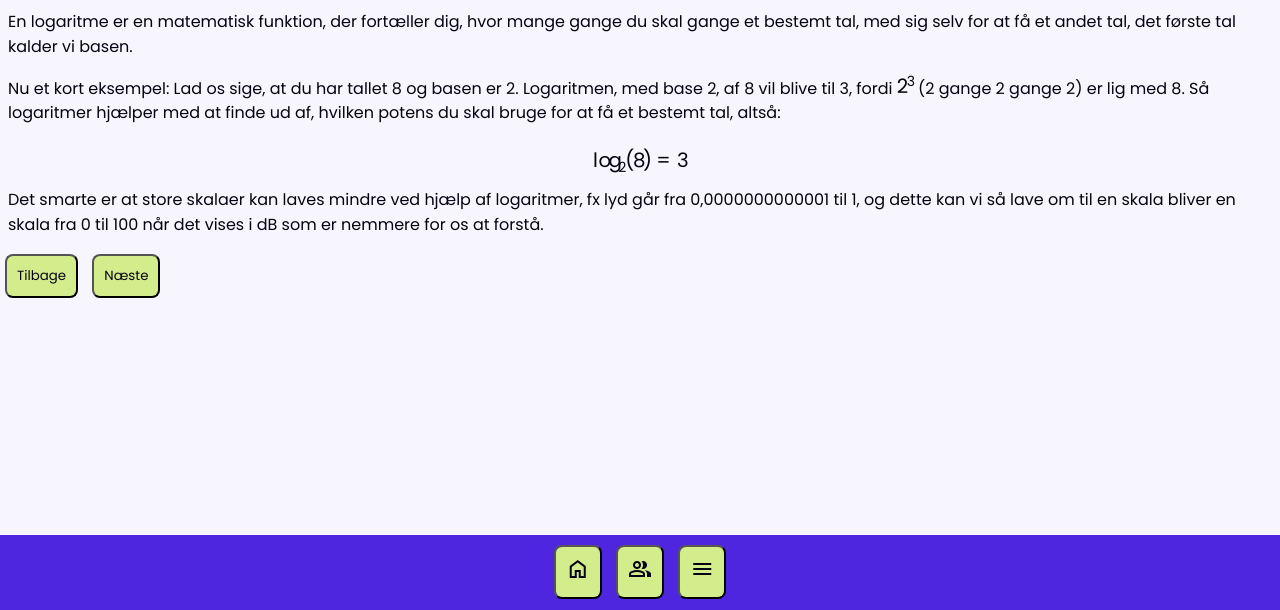
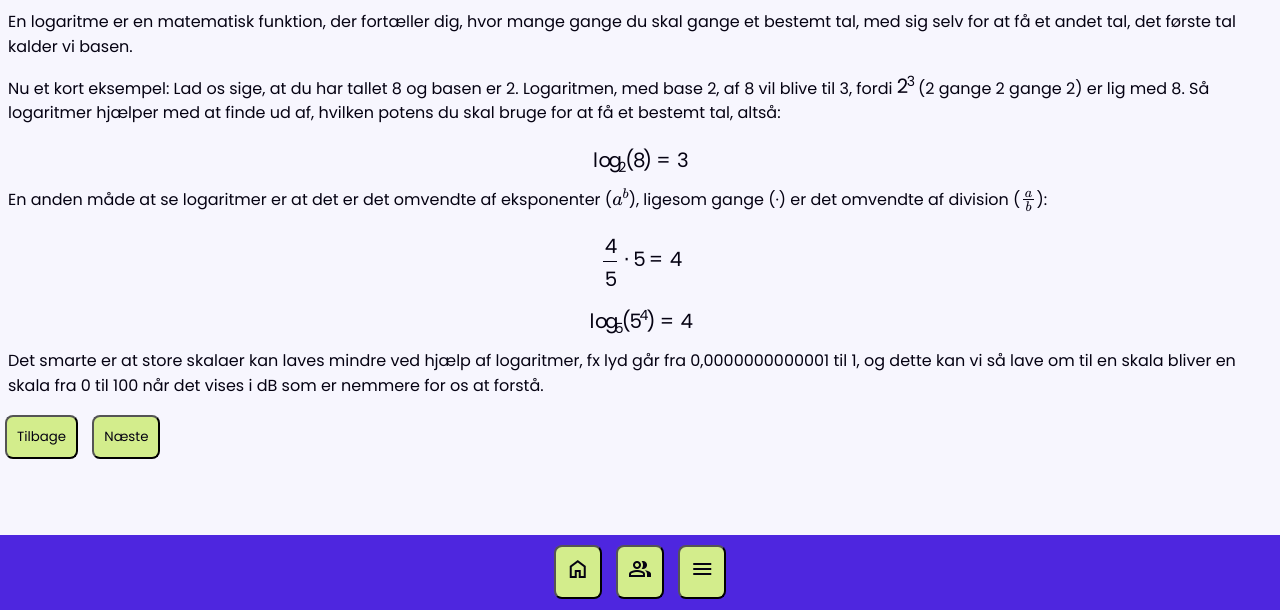
Before and after one commit to AugmentedDuck/matematik-hjaelperen, a plain HTML site: page logarithm.html in a window 1280 px wide. Shown: the part 190-800 px from the top of the page. Drawn offline with nearby package versions, Linux system fonts and the light colour scheme.

Commit message:
More content

```diff
--- a/logarithm.html
+++ b/logarithm.html
@@ -24,7 +24,9 @@
           <p>En logaritme er en matematisk funktion, der fortæller dig, hvor mange gange du skal gange et bestemt tal, med sig selv for at få et andet tal, det første tal kalder vi basen. </p>
           <p>Nu et kort eksempel: Lad os sige, at du har tallet 8 og basen er 2. Logaritmen, med base 2, af 8 vil blive til 3, fordi \(2^3\) (2 gange 2 gange 2) er lig med 8. Så logaritmer hjælper med at finde ud af, hvilken potens du skal bruge for at få et bestemt tal, altså:</p>
           <p>$$\log_2(8)=3$$</p>
-          <p></p>
+          <p>En anden måde at se logaritmer er at det er det omvendte af eksponenter (\(a^b\)), ligesom gange (·) er det omvendte af division (\(\frac{a}{b}\)):</p>
+          <p>$$\frac{4}{5}\cdot5=4$$</p>
+          <p>$$\log_5(5^4)=4$$</p>
           <p>Det smarte er at store skalaer kan laves mindre ved hjælp af logaritmer, fx lyd går fra 0,0000000000001 til 1, og dette kan vi så lave om til en skala bliver en skala fra 0 til 100 når det vises i dB som er nemmere for os at forstå.</p>
           <button class="btn backBtn" onclick="location.href='./subjects.html'">Tilbage</button>
           <button class="btn nextBtn" onclick="loadNext()">Næste</button>
```
